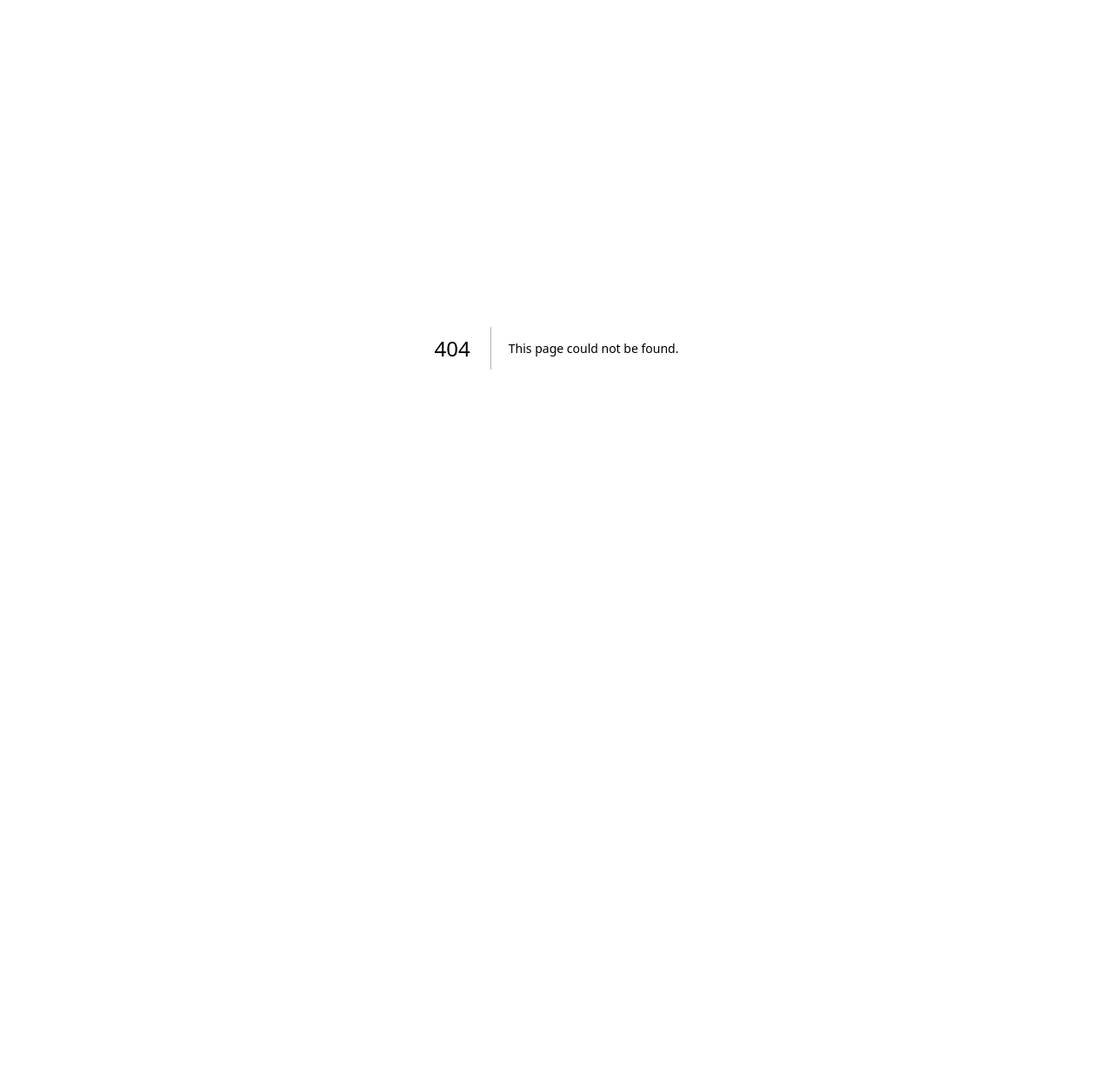
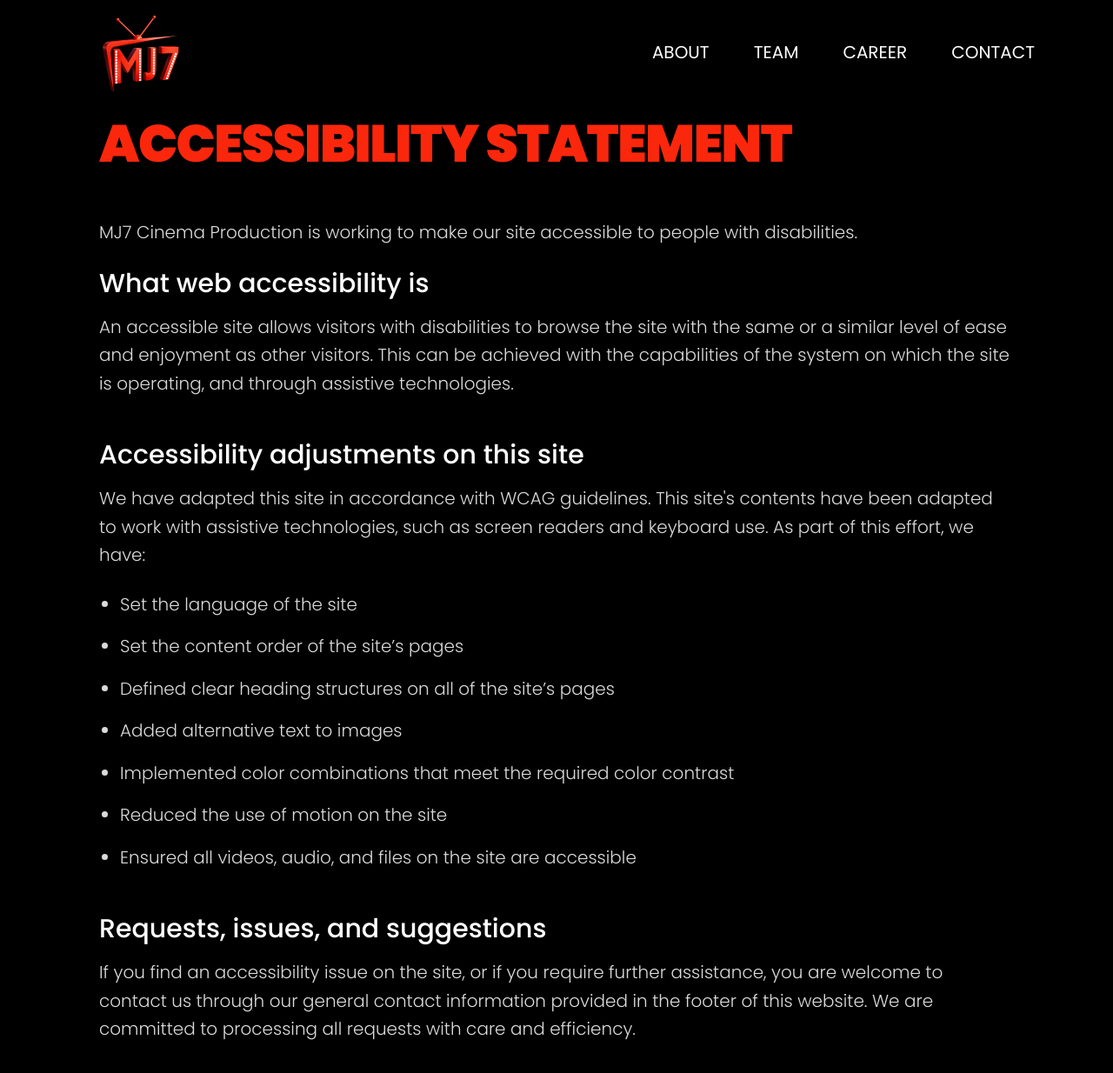
Before and after one commit to Asolinmaso/MJ7, a Next.js app: page /accessibility in a window 1280 px wide. Before the commit this address had no page. Shown: the top 1234 px of the page at 87% size. Before the commit the page ends 800 px from the top, so only its background shows below. Built offline with nearby package versions, Linux system fonts and the light colour scheme.

Commit message:
Add Accessibility Statement and Refund Policy pages

```diff
--- /dev/null
+++ b/src/app/accessibility/page.tsx
@@ -0,0 +1,59 @@
+import Navbar from "@/components/Navbar";
+import Footer from "@/components/Footer";
+
+export default function AccessibilityStatement() {
+  return (
+    <div className="min-h-screen bg-black text-white">
+      <Navbar />
+      <main className="relative pt-32 pb-20 px-6 lg:px-24 max-w-[1244px] mx-auto">
+        <h1 className="text-[40px] md:text-[60px] font-black text-[#FB270C] leading-tight uppercase tracking-tight font-[family-name:var(--font-poppins)] mb-12">
+          Accessibility Statement
+        </h1>
+
+        <div className="space-y-12 text-[#DBDADA] text-lg lg:text-[20px] font-light leading-relaxed">
+          <section>
+            <p className="mb-6">
+              MJ7 Cinema Production is working to make our site accessible to people with disabilities.
+            </p>
+            <h2 className="text-2xl md:text-3xl font-medium text-white mb-4">What web accessibility is</h2>
+            <p>
+              An accessible site allows visitors with disabilities to browse the site with the same or
+              a similar level of ease and enjoyment as other visitors. This can be achieved with the
+              capabilities of the system on which the site is operating, and through assistive
+              technologies.
+            </p>
+          </section>
+
+          <section>
+            <h2 className="text-2xl md:text-3xl font-medium text-white mb-4">Accessibility adjustments on this site</h2>
+            <p className="mb-6">
+              We have adapted this site in accordance with WCAG guidelines. This site's contents
+              have been adapted to work with assistive technologies, such as screen readers and
+              keyboard use. As part of this effort, we have:
+            </p>
+            <ul className="list-disc pl-6 space-y-4">
+              <li>Set the language of the site</li>
+              <li>Set the content order of the site’s pages</li>
+              <li>Defined clear heading structures on all of the site’s pages</li>
+              <li>Added alternative text to images</li>
+              <li>Implemented color combinations that meet the required color contrast</li>
+              <li>Reduced the use of motion on the site</li>
+              <li>Ensured all videos, audio, and files on the site are accessible</li>
+            </ul>
+          </section>
+
+          <section>
+            <h2 className="text-2xl md:text-3xl font-medium text-white mb-4">Requests, issues, and suggestions</h2>
+            <p>
+              If you find an accessibility issue on the site, or if you require further assistance,
+              you are welcome to contact us through our general contact information provided in the
+              footer of this website. We are committed to processing all requests with care and
+              efficiency.
+            </p>
+          </section>
+        </div>
+      </main>
+      <Footer />
+    </div>
+  );
+}
--- /dev/null
+++ b/src/app/refund/page.tsx
@@ -0,0 +1,53 @@
+import Navbar from "@/components/Navbar";
+import Footer from "@/components/Footer";
+
+export default function RefundPolicy() {
+  return (
+    <div className="min-h-screen bg-black text-white">
+      <Navbar />
+      <main className="relative pt-32 pb-20 px-6 lg:px-24 max-w-[1244px] mx-auto">
+        <h1 className="text-[40px] md:text-[60px] font-black text-[#FB270C] font-[family-name:var(--font-poppins)] leading-tight uppercase tracking-tight mb-12">
+          Refund Policy
+        </h1>
+
+        <div className="space-y-12 text-[#DBDADA] text-lg lg:text-[20px] font-light leading-relaxed">
+          <section>
+            <h2 className="text-2xl md:text-3xl font-medium text-white mb-4">A legal disclaimer</h2>
+            <p>
+              The explanations and information provided on this page are only general and high-level
+              explanations and information on how to write your own document of a Refund Policy. You
+              should not rely on this article as legal advice or as recommendations regarding what
+              you should actually do, because we cannot know in advance what are the specific refund
+              policies that you wish to establish between your business and your customers. We
+              recommend that you seek legal advice to help you understand and to assist you in the
+              creation of your own Refund Policy.
+            </p>
+          </section>
+
+          <section>
+            <h2 className="text-2xl md:text-3xl font-medium text-white mb-4">Refund Policy - the basics</h2>
+            <p>
+              Having said that, a Refund Policy is a legally binding document that is meant to
+              establish the legal relations between you and your customers regarding how and if you
+              will provide them with a refund. Online businesses selling products are sometimes
+              required (depending on local laws and regulations) to present their product return
+              policy and refund policy. In some jurisdictions, this is needed in order to comply
+              with consumer protection laws. It may also help you avoid legal claims from customers
+              that are not satisfied with the products they purchased.
+            </p>
+          </section>
+
+          <section>
+            <h2 className="text-2xl md:text-3xl font-medium text-white mb-4">What to include in the Refund Policy</h2>
+            <p>
+              Generally speaking, a Refund Policy often addresses these types of issues: the
+              timeframe for asking for a refund; will the refund be full or partial; under which
+              conditions will the customer receive a refund; and much, much more.
+            </p>
+          </section>
+        </div>
+      </main>
+      <Footer />
+    </div>
+  );
+}
```
